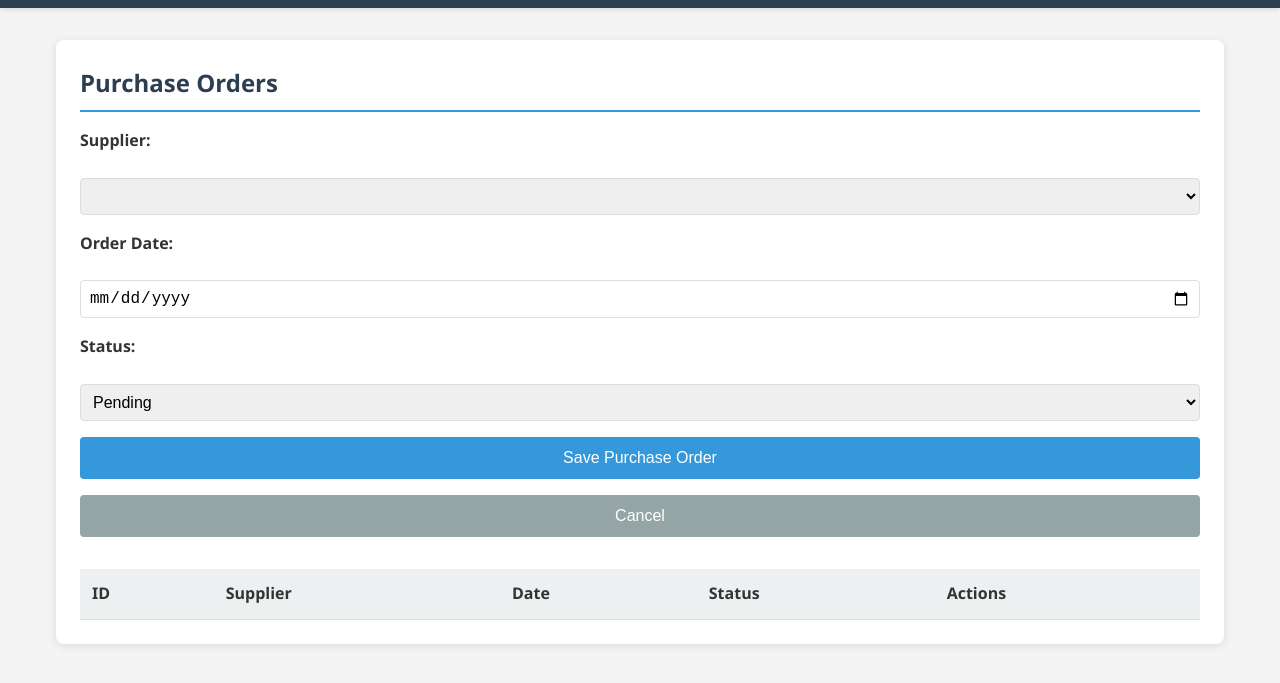
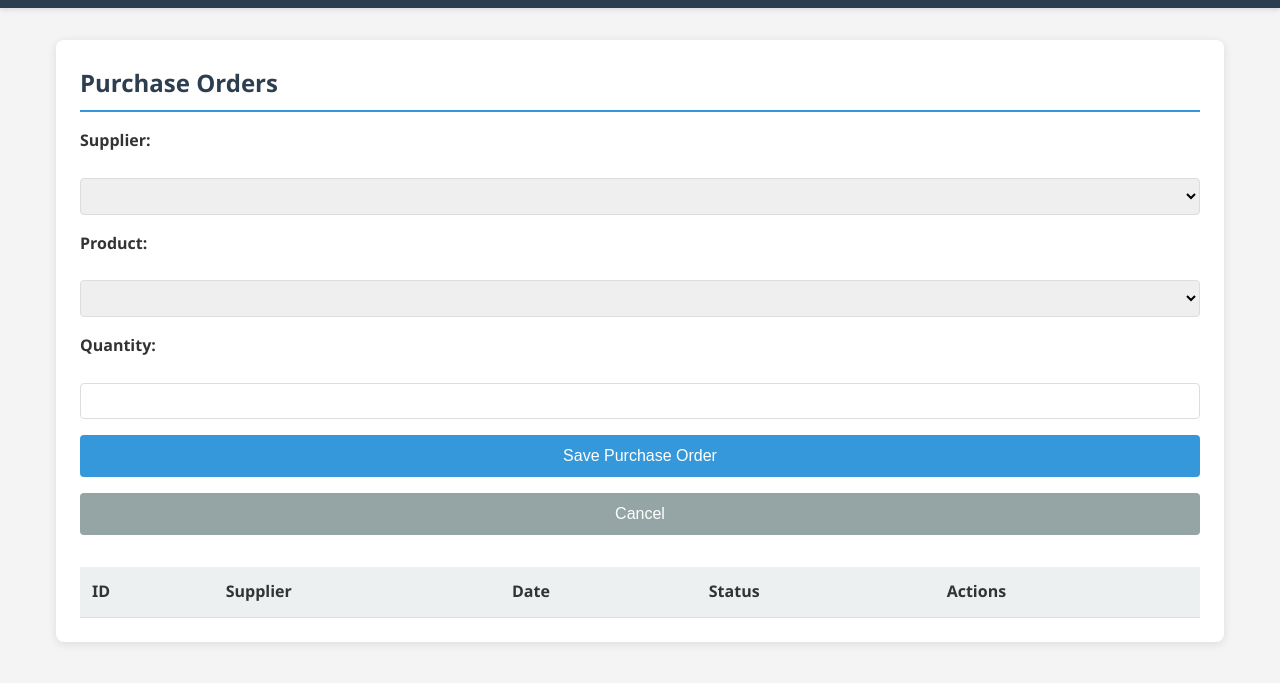
Before and after one commit to ahmetsenyuz/MiniiERP, a website: page frontend/index.html in a window 1280 px wide. Both pictures are taken after a click on the link "Purchase Orders". Shown: the part 117-800 px from the top of the page. Drawn offline with Linux system fonts and the light colour scheme; no server answers.

Commit message:
BI-0012: Update HTML structure with all core module sections and forms

```diff
--- a/frontend/index.html
+++ b/frontend/index.html
@@ -164,16 +164,11 @@
                 <label for="purchase-order-supplier">Supplier:</label>
                 <select id="purchase-order-supplier" required></select>
 
-                <label for="purchase-order-date">Order Date:</label>
-                <input type="date" id="purchase-order-date" required>
+                <label for="purchase-order-product">Product:</label>
+                <select id="purchase-order-product" required></select>
 
-                <label for="purchase-order-status">Status:</label>
-                <select id="purchase-order-status" required>
-                    <option value="pending">Pending</option>
-                    <option value="approved">Approved</option>
-                    <option value="shipped">Shipped</option>
-                    <option value="delivered">Delivered</option>
-                </select>
+                <label for="purchase-order-quantity">Quantity:</label>
+                <input type="number" id="purchase-order-quantity" min="1" required>
 
                 <button type="submit">Save Purchase Order</button>
                 <button type="button" id="cancel-purchase-order-edit">Cancel</button>
@@ -202,16 +197,11 @@
                 <label for="sales-order-customer">Customer:</label>
                 <input type="text" id="sales-order-customer" required>
 
-                <label for="sales-order-date">Order Date:</label>
-                <input type="date" id="sales-order-date" required>
+                <label for="sales-order-product">Product:</label>
+                <select id="sales-order-product" required></select>
 
-                <label for="sales-order-status">Status:</label>
-                <select id="sales-order-status" required>
-                    <option value="pending">Pending</option>
-                    <option value="processing">Processing</option>
-                    <option value="shipped">Shipped</option>
-                    <option value="delivered">Delivered</option>
-                </select>
+                <label for="sales-order-quantity">Quantity:</label>
+                <input type="number" id="sales-order-quantity" min="1" required>
 
                 <button type="submit">Save Sales Order</button>
                 <button type="button" id="cancel-sales-order-edit">Cancel</button>
```
